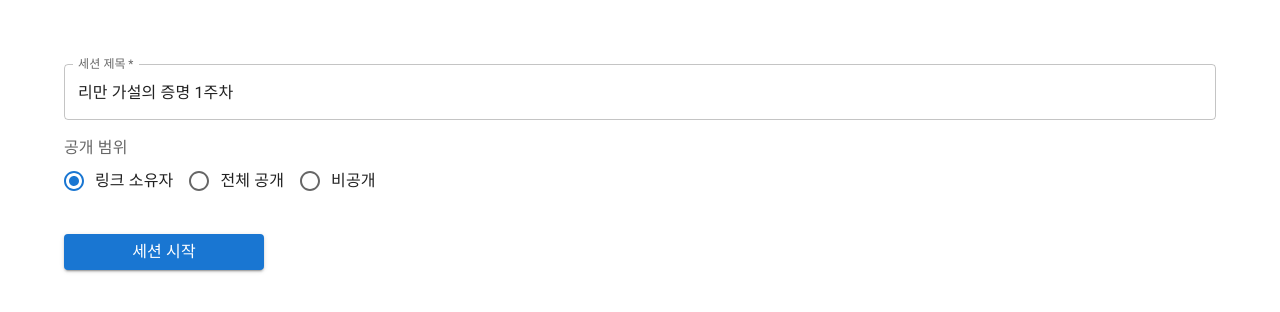
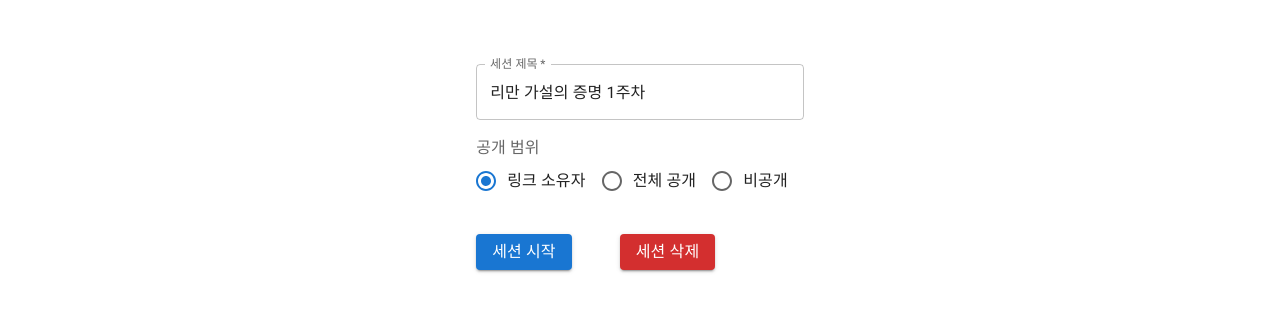
Before and after one commit to nayounsang/catch-up-proto, a React (Vite) app: page /session in a window 1280 px wide. Shown: the top 312 px of the page. Built offline with nearby package versions, Linux system fonts and the light colour scheme.

Commit message:
feat: session-detail 제작

```diff
--- a/src/component/organism/SessionTable.tsx
+++ b/src/component/organism/SessionTable.tsx
@@ -34,7 +34,7 @@ const sessionData: {
     name: "운영체제-데드락",
     role: "강의자",
     date: "2024-06-21",
-    document: "os-deadlock.pdf",
+    document: "비어있습니다.",
     auth:"비공개",
   },
 ];
--- a/src/page/Session.tsx
+++ b/src/page/Session.tsx
@@ -1,36 +1,42 @@
-import {
-  Box,
-  Button,
-  FormControl,
-  Typography,
-  styled,
-} from "@mui/material";
+import { Box, Button, FormControl, Typography, styled } from "@mui/material";
 import SessionAuthOption from "../component/molecule/SessionAuthOption";
 import SessionTitleInput from "../component/atom/SessionTitleInput";
 
 export default function Session() {
   return (
     <Container>
-      <FormControl sx={{ gap: "1rem" }}>
-        <SessionTitleInput/>
-        <SessionAuthOption/>
-        <Box display="flex">
-
+      <InnerContainer>
+        <FormControl sx={{ gap: "1rem" }}>
+          <SessionTitleInput />
+          <SessionAuthOption />
+          <Box display="flex"></Box>
+        </FormControl>
+        <Box display="flex" gap="3rem">
+          <Button variant="contained" type="submit">
+            <Typography>세션 시작</Typography>
+          </Button>
+          <Button variant="contained" type="submit" color="error">
+            <Typography>세션 삭제</Typography>
+          </Button>
         </Box>
-      </FormControl>
-      <Button variant="contained" type="submit" sx={{width:"200px"}}>
-        <Typography>
-            세션 시작
-        </Typography>
-      </Button>
+      </InnerContainer>{" "}
     </Container>
   );
 }
 
 const Container = styled(Box)(() => ({
   display: "flex",
+  justifyContent: "center",
+
+  width: "100%",
+  height: "100%",
+}));
+
+const InnerContainer = styled(Box)(() => ({
+  display: "flex",
   flexDirection: "column",
   gap: "1rem",
   boxSizing: "border-box",
   padding: "4rem",
+  maxWidth: "800px",
 }));
```
